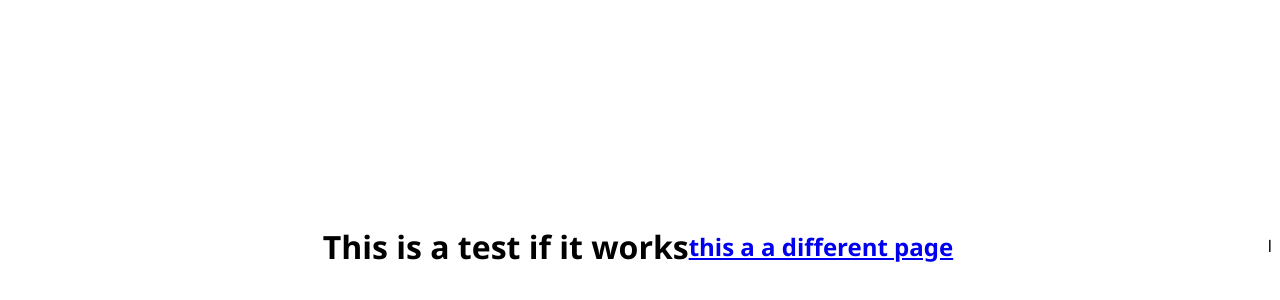
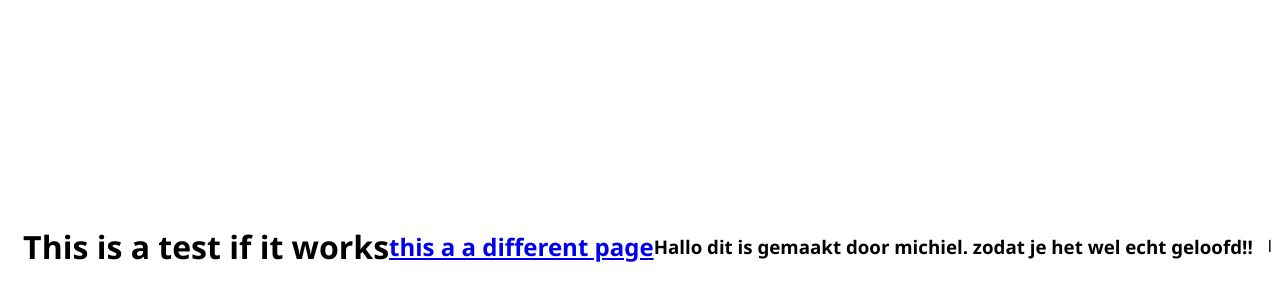
Before and after one commit to MichielN19/test-website-, a website: page website/views/index.html in a window 1280 px wide. Shown: the part 162-462 px from the top of the page. Drawn offline with Linux system fonts and the light colour scheme; files that its build step writes are made by us from their sources.

Commit message:
Set my name in the index.html file

```diff
--- a/website/views/index.html
+++ b/website/views/index.html
@@ -12,6 +12,8 @@
     <div>
         <h1>This is a test if it works</h1>
         <h2><a href="/about">this a a different page</a></h2>
+
+        <h3>Hallo dit is gemaakt door michiel. zodat je het wel echt geloofd!!</h3>
     </div>
 </body>
 
```
